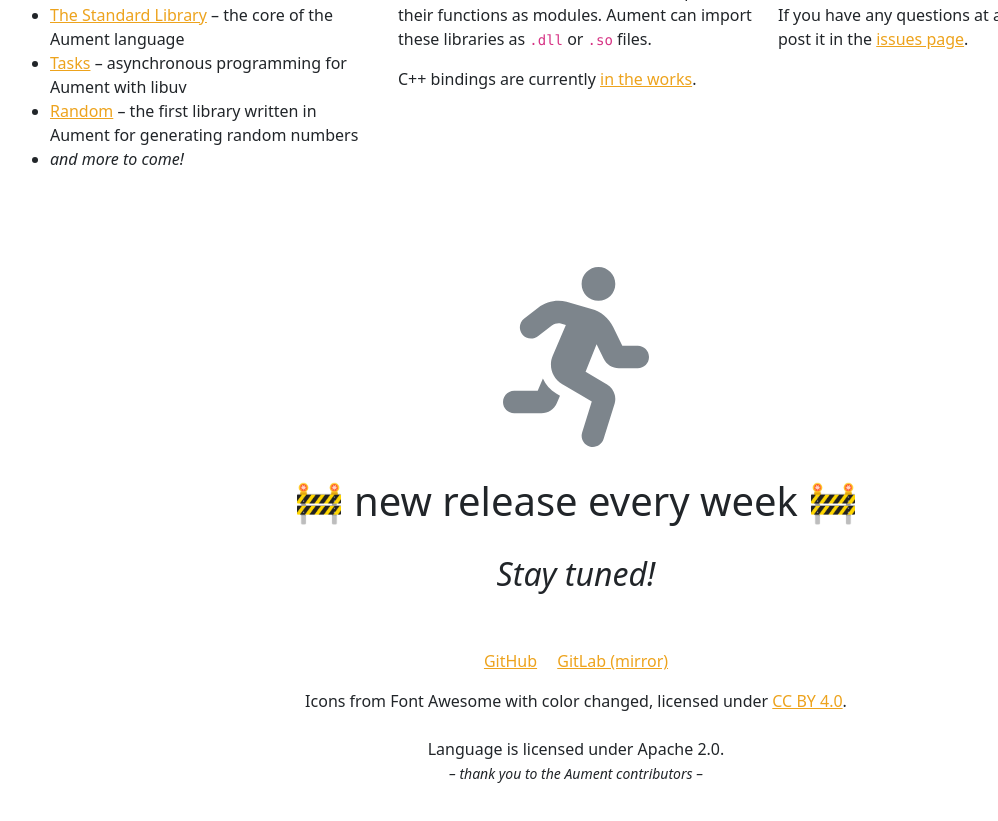
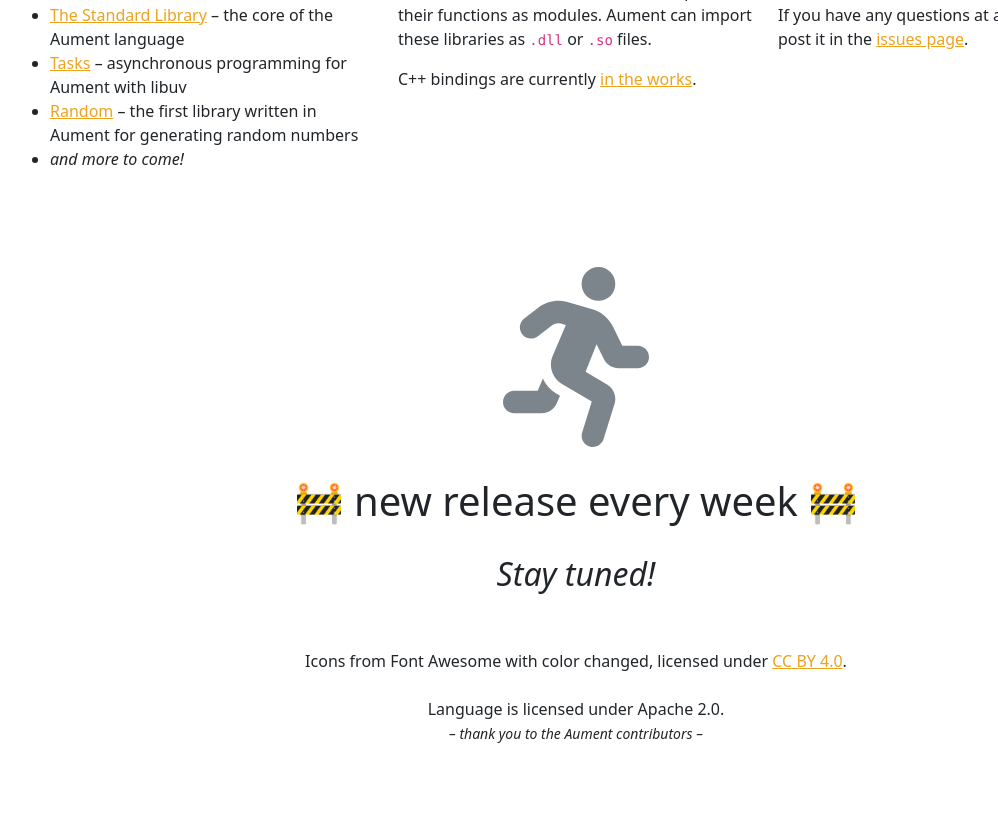
Before and after one commit to aument-lang/aument-lang.github.io, a website: page index.html in a window 1280 px wide. Shown: the part 1131-1952 px from the top of the page, without its empty margins (64-1062 px from the left). After the commit the page ends 1924 px from the top, so only its background shows below. Drawn offline with Linux system fonts and the light colour scheme.

Commit message:
Remove footer links

```diff
--- a/index.html
+++ b/index.html
@@ -143,11 +143,6 @@
 </div>
 
 <footer class="bd-footer p-3 p-md-5 text-center">
-  <div class="container">
-    <ul class="bd-footer-links ps-0 mb-3">
-      <li class="d-inline-block"><a href="https://github.com/aument-lang/aument">GitHub</a></li>
-      <li class="d-inline-block ms-3"><a href="https://gitlab.com/aument-lang/aument">GitLab (mirror)</a></li>
-    </ul>
     <p class="mb-0">Icons from Font Awesome with color changed, licensed under <a href="https://fontawesome.com/license/free">CC BY 4.0</a>.</p>
     <br>
     <p class="mb-0">Language is licensed under Apache 2.0.</p>
```
